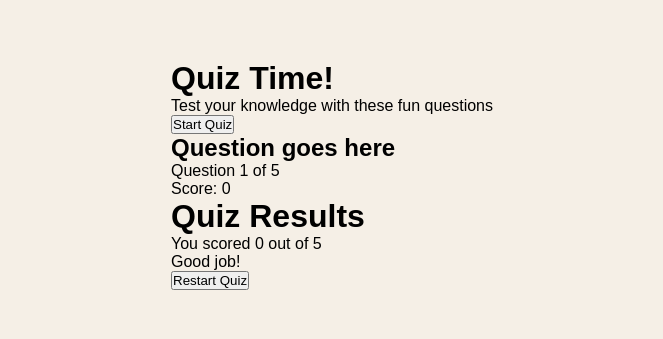
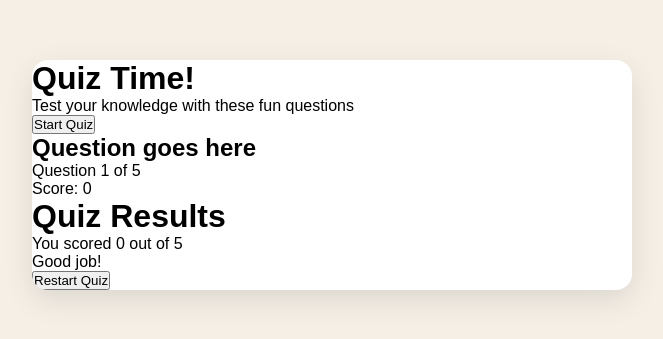
Before and after one commit to jazAlons/Quiz-Game, a plain HTML site: page index.html in a window 1280 px wide. Shown: the part 225-564 px from the top of the page, without its empty margins (308-971 px from the left). Drawn offline with Linux system fonts and the light colour scheme.

Commit message:
Style main container

```diff
--- a/style.css
+++ b/style.css
@@ -5,7 +5,6 @@
     padding: 0;
     box-sizing: border-box ;
 }
-
 body{
     background: #f5efe6;
     display: flex;
@@ -15,3 +14,12 @@ body{
     padding: 1rem;
     font-family: sans-serif;
 }
+.container{
+    background-color: white;
+    border-radius: 1rem;
+    box-shadow: 0 10px 30px rgba(0, 0, 0, 0.1);
+    width: 100%;
+    max-width: 600px;
+    overflow:hidden;
+    position: relative;
+}
```
